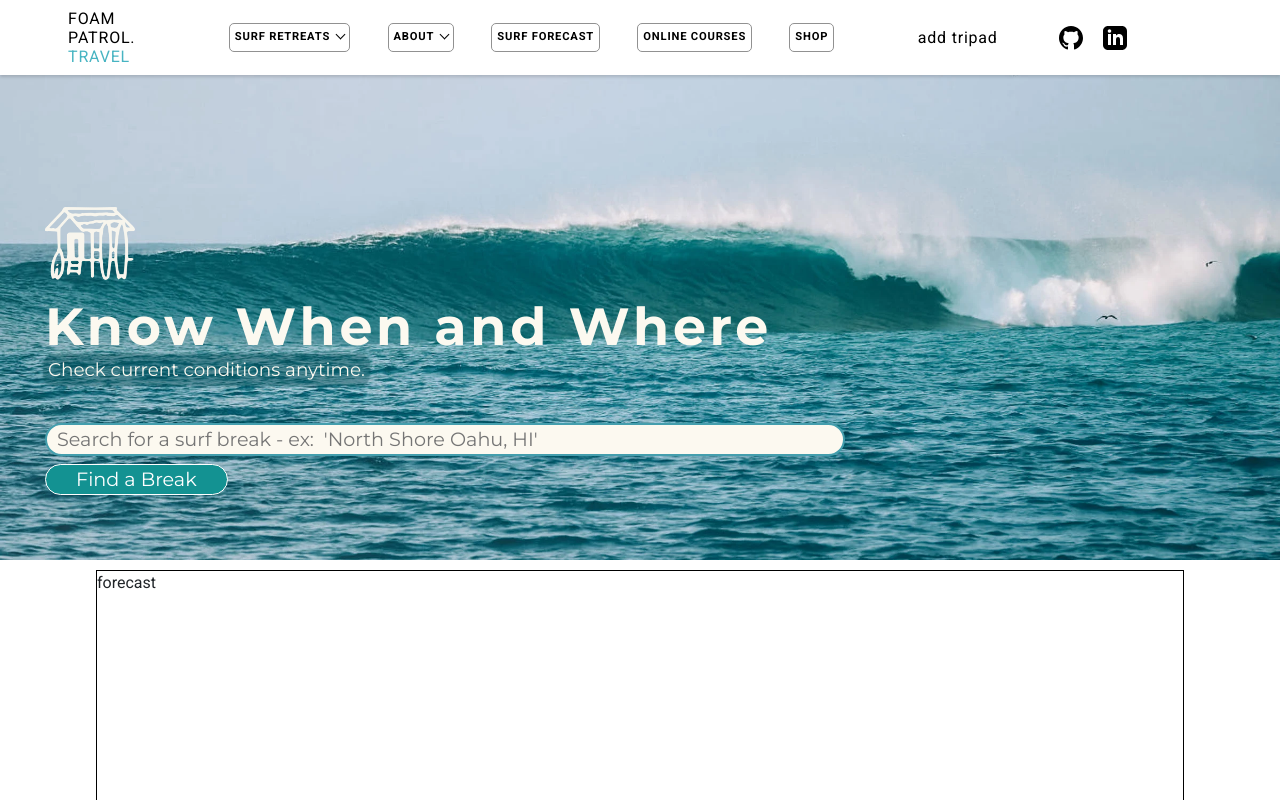
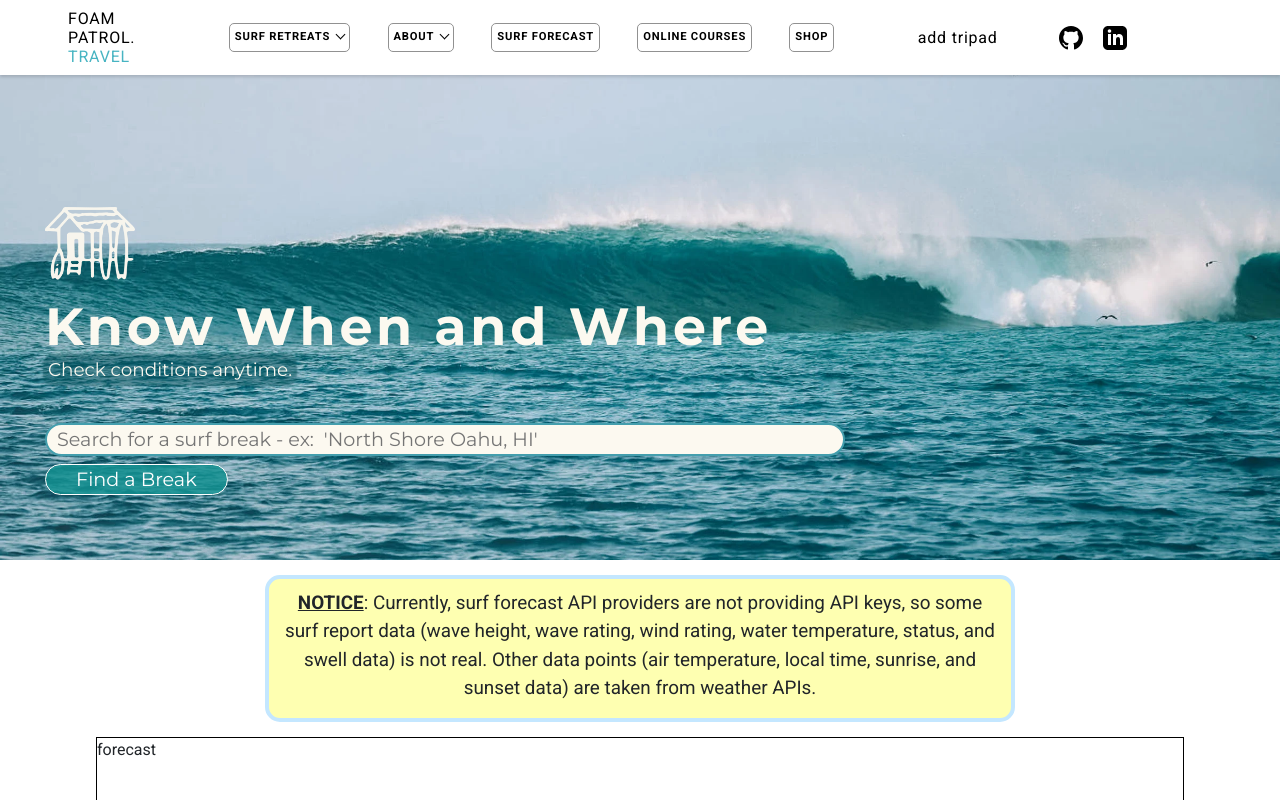
Before and after one commit to AaronoKwok/foam-patrol2, a React (Create React App) app: page /SurfForecasts in a window 1280 px wide. Shown: the top 800 px of the page. Built offline with nearby package versions, Linux system fonts and the light colour scheme.

Commit message:
forecast notice

```diff
--- a/public/index.css
+++ b/public/index.css
@@ -649,7 +649,7 @@ nav {
 }
 
 .find-break {
-  background-color: rgb(19, 146, 146);
+  background-color: rgba(19, 146, 146, 0.829);
   border: 1.5px solid rgb(255, 255, 255);
   border-radius: 20px;
   padding: 0px 30px;
@@ -657,7 +657,7 @@ nav {
 }
 
 .find-break:hover{
-  background-color: rgb(15, 79, 121);
+  background-color: rgba(15, 79, 121, 0.781);
   cursor: pointer;
 }
 .find-break:active {
@@ -674,12 +674,29 @@ nav {
 
 }
 
+/* TEMPORARY FORECAST NOTE */
+
+.forecastNote {
+  width: 750px;
+  margin: 15px auto 15px auto;
+  text-align: center;
+  padding: 10px 10px 0px 10px;
+  background-color: rgb(254, 255, 177);
+  border: 4px solid rgb(196, 231, 255);
+  border-radius: 15px;
+  font-size: 1.18em;
+}
+
+/* end of note */
+
 .forecast {
+  position: relative;
   height: 900px;
   width: 85%;
   border: 1px solid black;
   margin: auto;
   margin-top: 10px;
+  margin-bottom: 10px;
 }
 
 
--- a/src/Data/reportData.json
+++ b/src/Data/reportData.json
@@ -3,7 +3,6 @@
         "id": "",
         "name": "",
         "mapImg": "",
-        "surfHeight": "",
         "status": "",
         "primarySwell": "",
         "secondarySwell": "",
--- a/src/pages/SurfForecasts.js
+++ b/src/pages/SurfForecasts.js
@@ -26,7 +26,7 @@ function SurfForecasts() {
                 {test}
                 <img className="fc-shack" src={shack} alt="" />
                 <p className="fc-backscene-title">Know When and Where</p>
-                <p className="fc-backscene-p">Check current conditions anytime.</p>
+                <p className="fc-backscene-p">Check conditions anytime.</p>
                 <form onSubmit={findLoc} className="fc-backscene-form">
                     <label>
                         <input className="loc-input" required type="text" value={lookUpLoc} onChange={lookChange} placeholder="Search for a surf break - ex:  'North Shore Oahu, HI'"></input>
@@ -35,6 +35,9 @@ function SurfForecasts() {
                     <input className="find-break" type="submit" value="Find a Break" />
                 </form>
             </section>
+            <div className="forecastNote">
+                <p><span style={{'font-weight': 'bold', 'text-decoration': 'underline'}}>NOTICE</span>: Currently, surf forecast API providers are not providing API keys, so some surf report data (wave height, wave rating, wind rating, water temperature, status, and swell data) is not real. Other data points (air temperature, local time, sunrise, and sunset data) are taken from weather APIs.</p>
+            </div>
 
             <section className="forecast">
                 {/*
```
